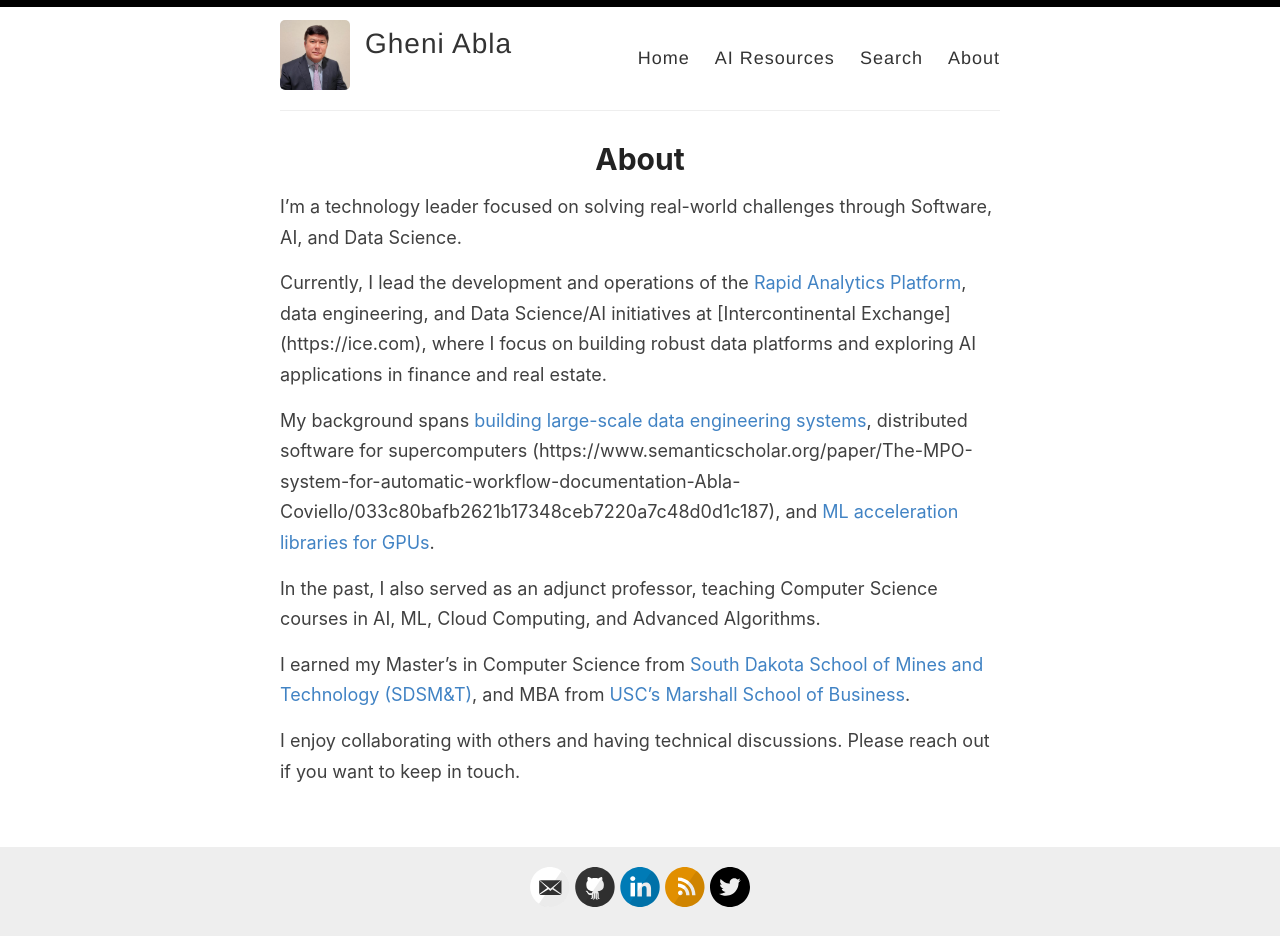
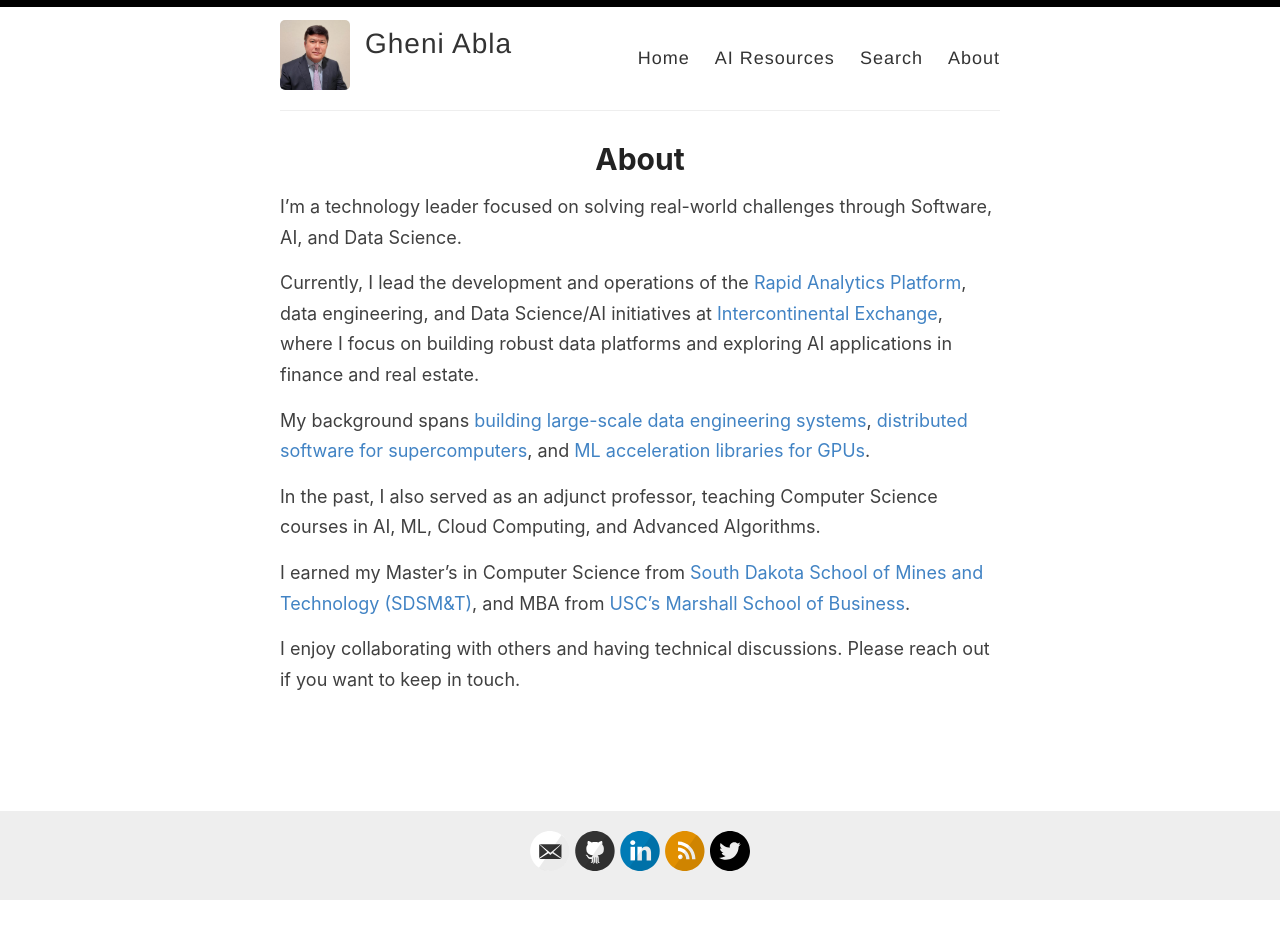
Before and after one commit to gheniabla/gheniabla.github.io, a Jekyll site: the page built from _pages/about.md, in a window 1280 px wide. Built offline with Jekyll 4.4.1, drawn with Linux system fonts in a browser that asks for light colours; after the commit the page ends 901 px from its top, so only the background shows below that.

Commit message:
Update about.md

```diff
--- a/_pages/about.md
+++ b/_pages/about.md
@@ -6,9 +6,9 @@
 
 I'm a technology leader focused on solving real-world challenges through Software, AI, and Data Science.
 
-Currently, I lead the development and operations of the [Rapid Analytics Platform](https://rap.bkicloud.com), data engineering, and Data Science/AI initiatives at [Intercontinental Exchange] (https://ice.com), where I focus on building robust data platforms and exploring AI applications in finance and real estate.
+Currently, I lead the development and operations of the [Rapid Analytics Platform](https://rap.bkicloud.com), data engineering, and Data Science/AI initiatives at [Intercontinental Exchange](https://ice.com), where I focus on building robust data platforms and exploring AI applications in finance and real estate.
 
-My background spans [building large-scale data engineering systems](https://www.sciencedirect.com/science/article/abs/pii/S0920379614001094), distributed software for supercomputers (https://www.semanticscholar.org/paper/The-MPO-system-for-automatic-workflow-documentation-Abla-Coviello/033c80bafb2621b17348ceb7220a7c48d0d1c187), and [ML acceleration libraries for GPUs](https://www.amd.com/en/solutions/ai.html).
+My background spans [building large-scale data engineering systems](https://www.sciencedirect.com/science/article/abs/pii/S0920379614001094), [distributed software for supercomputers](https://www.semanticscholar.org/paper/The-MPO-system-for-automatic-workflow-documentation-Abla-Coviello/033c80bafb2621b17348ceb7220a7c48d0d1c187), and [ML acceleration libraries for GPUs](https://www.amd.com/en/solutions/ai.html).
 
 In the past, I also served as an adjunct professor, teaching Computer Science courses in AI, ML, Cloud Computing, and Advanced Algorithms.
 
```
